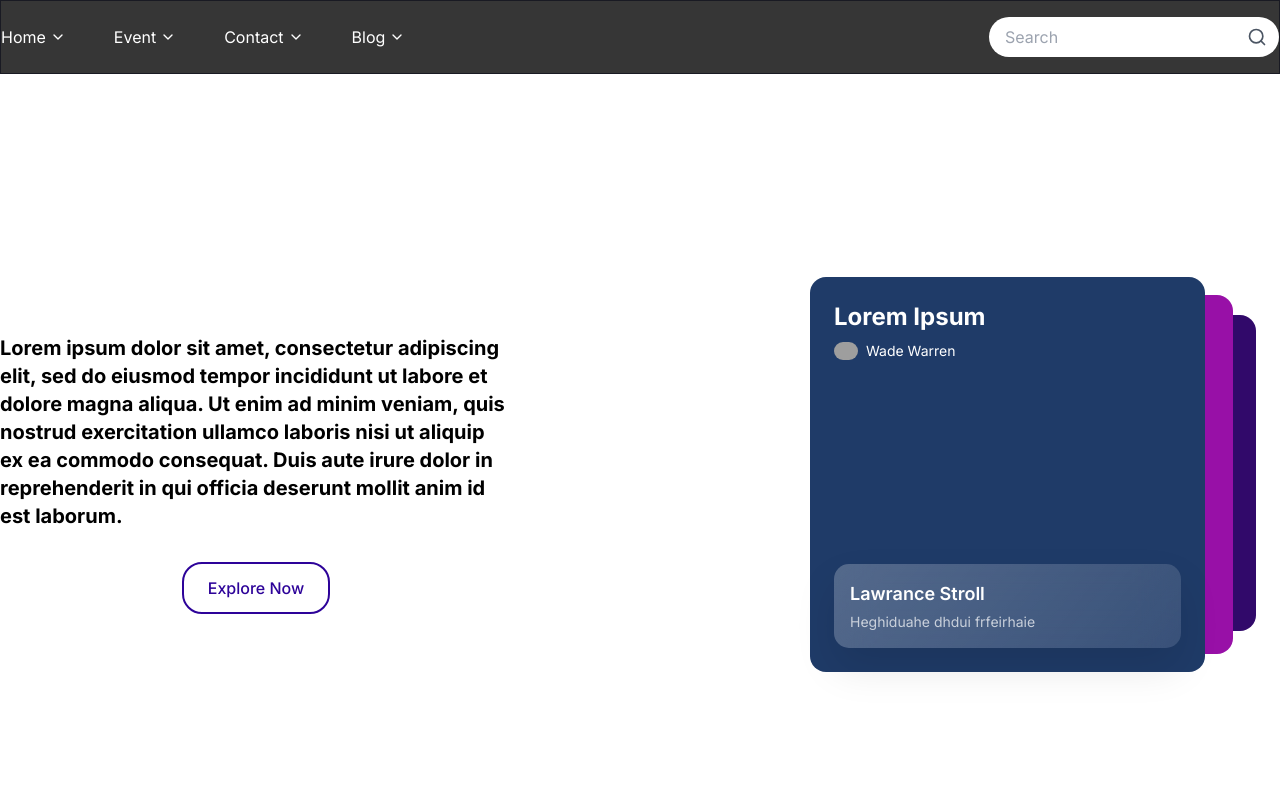
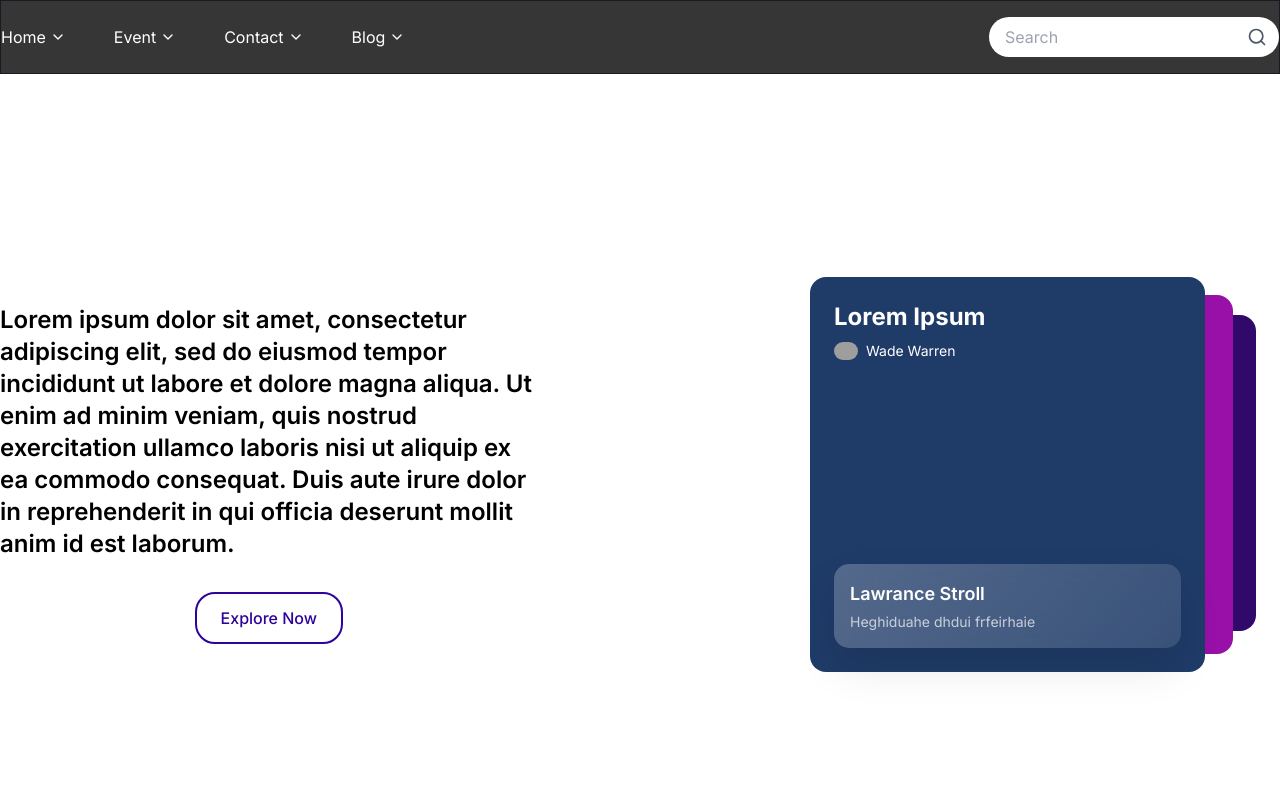
Before and after one commit to nrbnayon/Innovate-Next, a Next.js app: page /event in a window 1280 px wide. Shown: the top 800 px of the page. Built offline with nearby package versions, Linux system fonts and the light colour scheme; grey boxes are pictures that could not be loaded.

Commit message:
Change text

```diff
--- a/src/components/Card3DSlider.jsx
+++ b/src/components/Card3DSlider.jsx
@@ -30,8 +30,8 @@ const Card3DSlider = () => {
   return (
     <div className="min-h-screen mx-auto py-4 bg-white  flex justify-center items-center">
       <div className="relative max-w-7xl mx-auto h-full bg-white  flex flex-col-reverse lg:flex-row space-y-10 lg:space-y-0 justify-between items-center px-4 lg:px-0">
-        <div className="w-full lg:w-2/5 text-center mt-8 lg:mt-0 lg:text-left px-4 lg:px-0">
-          <p className="mb-8 text-black text-xl font-bold">
+        <div className="w-full lg:w-[42%] text-center mt-8 lg:mt-0 lg:text-left px-4 lg:px-0">
+          <p className="mb-8 text-black text-base md:text-2xl font-semibold">
             Lorem ipsum dolor sit amet, consectetur adipiscing elit, sed do
             eiusmod tempor incididunt ut labore et dolore magna aliqua. Ut enim
             ad minim veniam, quis nostrud exercitation ullamco laboris nisi ut
--- a/src/pages/PhotoGallery.jsx
+++ b/src/pages/PhotoGallery.jsx
@@ -73,7 +73,7 @@ const PhotoGallery = () => {
           {/* <h2 className="text-2xl md:text-3xl font-bold mb-4 md:mb-6">
             Lorem ipsum dolor sit amet
           </h2> */}
-          <p className="text-black text-xl font-bold mb-6 md:mb-8">
+          <p className="text-black text-base md:text-2xl font-normal mb-6 md:mb-8">
             Lorem ipsum dolor sit amet, consectetur adipiscing elit, sed do
             eiusmod tempor incididunt ut labore et dolore magna aliqua. Ut enim
             ad minim veniam, quis nostrud exercitation ullamco laboris nisi ut
```
